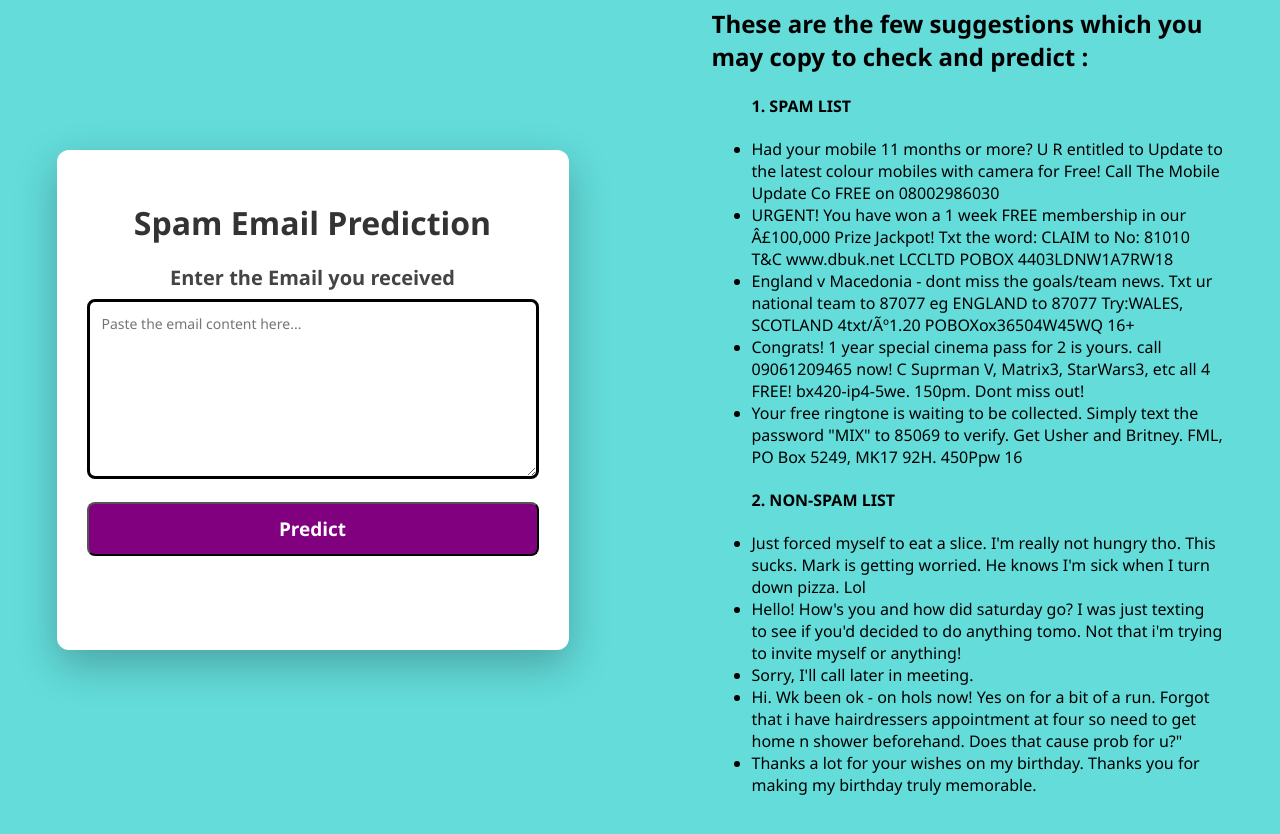
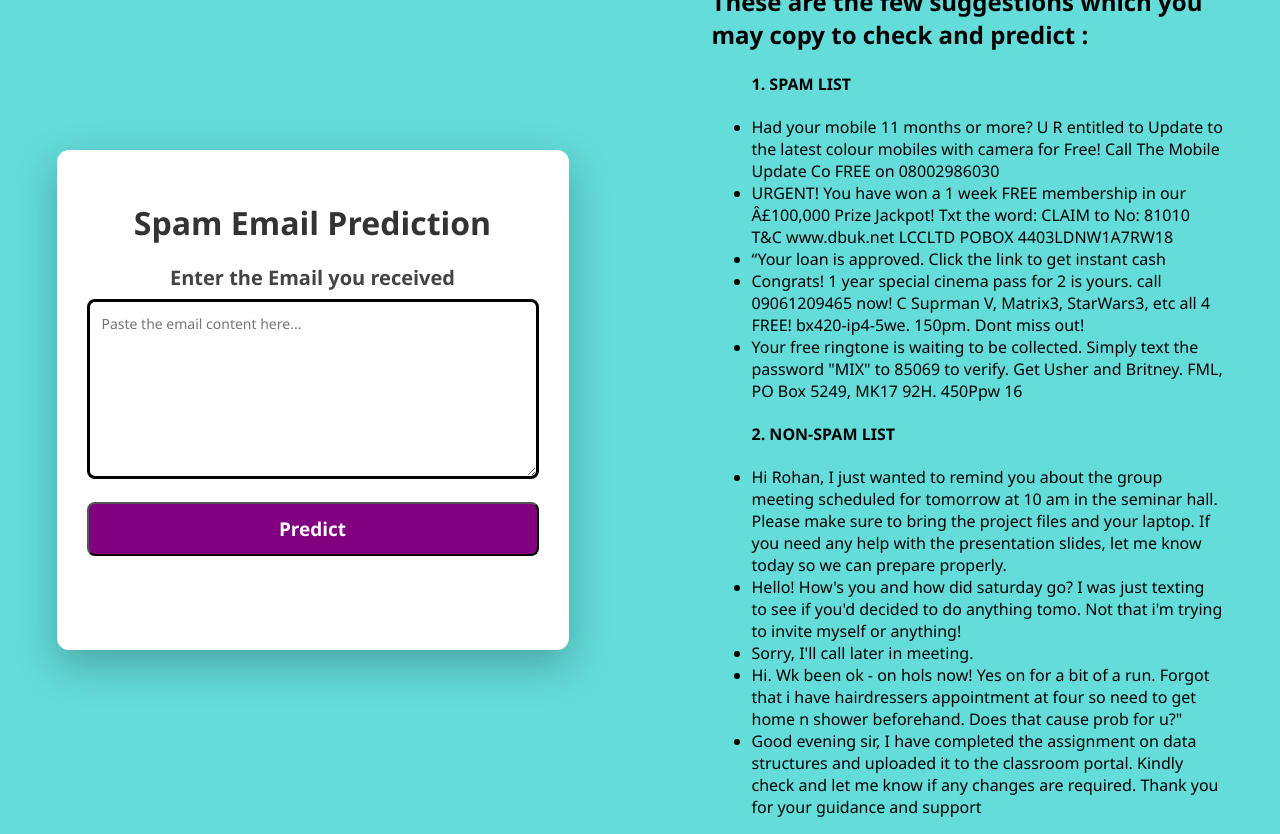
Before and after one commit to Mr-Magic1/PROJECT-4-WEB-WIZARDS, a Flask app: page /spam in a window 1280 px wide. Before the commit the page ends 795 px from the top, so only its background shows below. Run offline with Flask 3, Linux system fonts and the light colour scheme; parts of the project's set-up code (start-up, migrations or seed data) failed here and were passed over.

Commit message:
spam email classification improved

```diff
--- a/app.py
+++ b/app.py
@@ -8,7 +8,7 @@ model_review=joblib.load("model_review.pkl")
 vectorizer=joblib.load("vectorizer.pkl")
 #spam
 model_spam = joblib.load("model_spam.pkl")
-tfidfvectorizer = joblib.load("TfidfVectorizer")
+tfidfvectorizer = joblib.load("TfidfVectorizer.pkl")
 #diabetes
 import pandas as pd
 model_diabetes=joblib.load('model_diabetes.pkl')
--- a/templates/index_spam.html
+++ b/templates/index_spam.html
@@ -25,17 +25,17 @@
             <h4>1. SPAM LIST</h4>
             <li>Had your mobile 11 months or more? U R entitled to Update to the latest colour mobiles with camera for Free! Call The Mobile Update Co FREE on 08002986030</li>
             <li>URGENT! You have won a 1 week FREE membership in our Â£100,000 Prize Jackpot! Txt the word: CLAIM to No: 81010 T&C www.dbuk.net LCCLTD POBOX 4403LDNW1A7RW18</li>
-            <li>England v Macedonia - dont miss the goals/team news. Txt ur national team to 87077 eg ENGLAND to 87077 Try:WALES, SCOTLAND 4txt/Ãº1.20 POBOXox36504W45WQ 16+</li>
+            <li>“Your loan is approved. Click the link to get instant cash</li>
             <li>Congrats! 1 year special cinema pass for 2 is yours. call 09061209465 now! C Suprman V, Matrix3, StarWars3, etc all 4 FREE! bx420-ip4-5we. 150pm. Dont miss out!</li>
             <li>Your free ringtone is waiting to be collected. Simply text the password "MIX" to 85069 to verify. Get Usher and Britney. FML, PO Box 5249, MK17 92H. 450Ppw 16</li>
         </ul>
         <ul>
             <h4>2. NON-SPAM LIST</h4>
-            <li>Just forced myself to eat a slice. I'm really not hungry tho. This sucks. Mark is getting worried. He knows I'm sick when I turn down pizza. Lol</li>
+            <li>Hi Rohan, I just wanted to remind you about the group meeting scheduled for tomorrow at 10 am in the seminar hall. Please make sure to bring the project files and your laptop. If you need any help with the presentation slides, let me know today so we can prepare properly.</li>
             <li>Hello! How's you and how did saturday go? I was just texting to see if you'd decided to do anything tomo. Not that i'm trying to invite myself or anything!</li>
             <li>Sorry, I'll call later in meeting.</li>
             <li>Hi. Wk been ok - on hols now! Yes on for a bit of a run. Forgot that i have hairdressers appointment at four so need to get home n shower beforehand. Does that cause prob for u?"</li>
-            <li>Thanks a lot for your wishes on my birthday. Thanks you for making my birthday truly memorable.</li>
+            <li>Good evening sir, I have completed the assignment on data structures and uploaded it to the classroom portal. Kindly check and let me know if any changes are required. Thank you for your guidance and support</li>
         </ul>
     </div>
 
```
Also changed, not shown: 3 other files.
